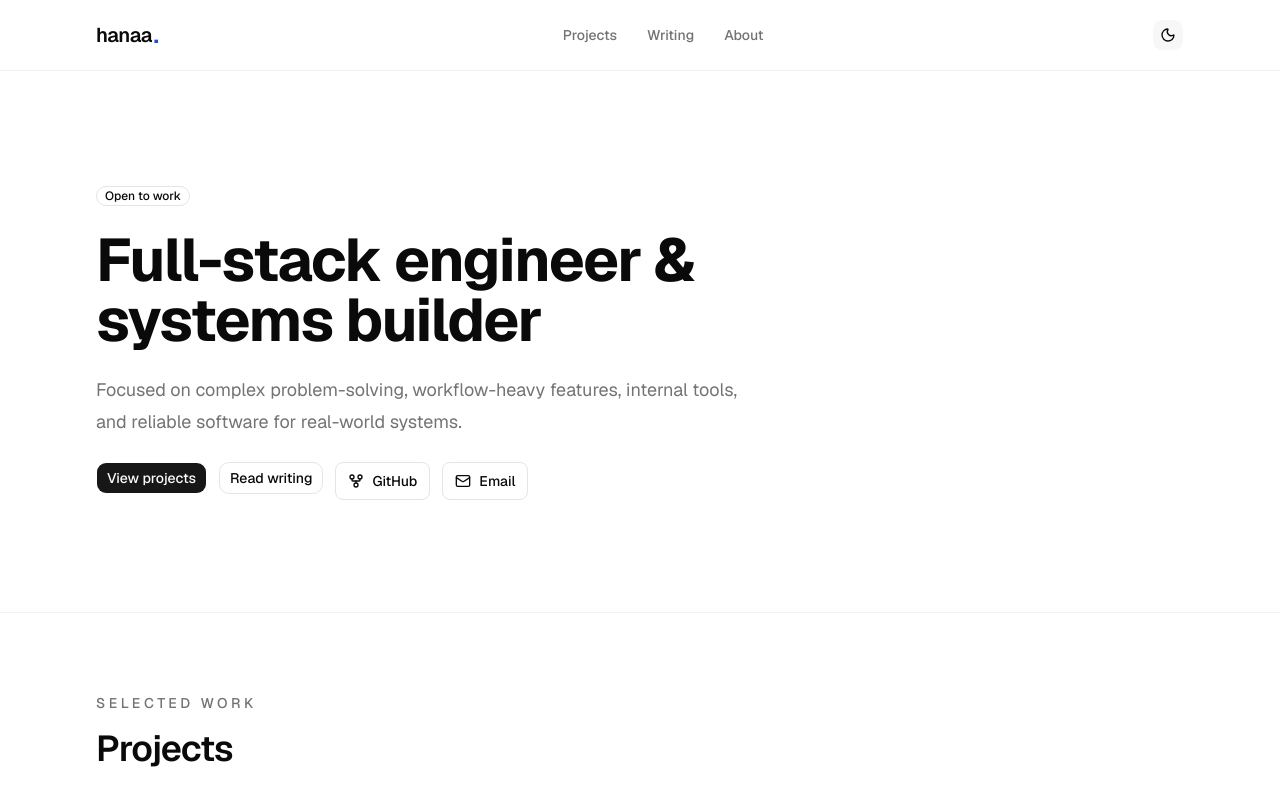
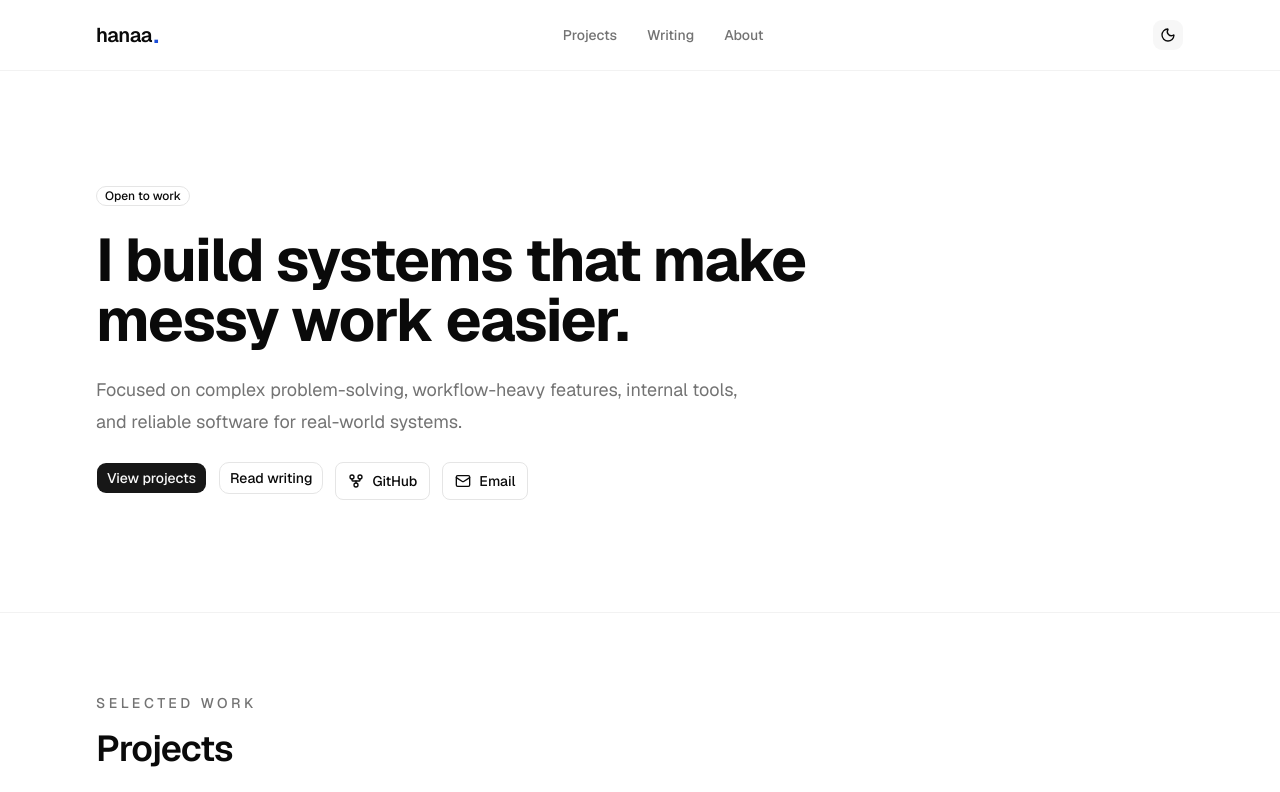
Before and after one commit to hsadoqi/hanaasadoqi.dev, a Next.js app: page / in a window 1280 px wide. Shown: the top 792 px of the page. Built offline with nearby package versions, Linux system fonts and the light colour scheme.

Commit message:
fix: update layout components and add Providers for theme management; update shadcn setup

```diff
--- a/src/app/page.tsx
+++ b/src/app/page.tsx
@@ -12,13 +12,10 @@ import {
 } from '@/components/ui/card';
 import { Section, SectionHeader } from '@/components/layout/section';
 import { Container } from '@/components/shared/container';
-import { IconLink, SkipLink } from '@/components/shared';
+import { IconLink } from '@/components/shared';
 
 export default function Home() {
   return (
-    <>
-      <SkipLink />
-
     <main id="main-content" className="flex-1">
       {/* Hero */}
       <Section id="hero" className="border-border/50 border-b sm:py-28">
@@ -26,7 +23,7 @@ export default function Home() {
           <div className="max-w-3xl space-y-6">
             <Badge variant="outline">Open to work</Badge>
             <h1 className="text-foreground text-4xl font-bold tracking-tight sm:text-5xl lg:text-6xl">
-                Full-stack engineer &amp; systems builder
+              I build systems that make messy work easier.
             </h1>
             <p className="text-muted-foreground max-w-2xl text-lg leading-8">
               Focused on complex problem-solving, workflow-heavy features,
@@ -36,7 +33,7 @@ export default function Home() {
               <Button>View projects</Button>
               <Button variant="outline">Read writing</Button>
               <IconLink
-                  href="https://github.com"
+                href="https://github.com/hanaasadoqi"
                 label="GitHub profile"
                 icon={<GitFork className="size-4" />}
                 collapseAt="sm"
@@ -205,6 +202,5 @@ export default function Home() {
         </Container>
       </Section>
     </main>
-    </>
   );
 }
--- a/src/components/layout/footer.tsx
+++ b/src/components/layout/footer.tsx
@@ -10,7 +10,7 @@ export function Footer() {
           </p>
           <div className="flex gap-4 text-sm">
             <a
-              href="https://twitter.com"
+              href="https://x.com/hanaasadoqi"
               target="_blank"
               rel="noopener noreferrer"
               className="text-muted-foreground hover:text-foreground focus-visible:ring-ring focus-visible:ring-offset-background transition focus-visible:ring-2 focus-visible:ring-offset-2 focus-visible:outline-none"
@@ -18,7 +18,7 @@ export function Footer() {
               Twitter
             </a>
             <a
-              href="https://github.com"
+              href="https://github.com/hanaasadoqi"
               target="_blank"
               rel="noopener noreferrer"
               className="text-muted-foreground hover:text-foreground focus-visible:ring-ring focus-visible:ring-offset-background transition focus-visible:ring-2 focus-visible:ring-offset-2 focus-visible:outline-none"
--- a/src/components/layout/index.ts
+++ b/src/components/layout/index.ts
@@ -2,3 +2,4 @@ export { Section, SectionHeader } from './section';
 export { Navbar } from './navbar';
 export { Footer } from './footer';
 export { PageShell } from './shell';
+export { Providers } from './providers';
--- /dev/null
+++ b/src/components/layout/providers.tsx
@@ -0,0 +1,12 @@
+'use client';
+
+import { ThemeProvider } from '@/components/shared/theme/theme-provider';
+import { TooltipProvider } from '@/components/ui/tooltip';
+
+export function Providers({ children }: { children: React.ReactNode }) {
+  return (
+    <ThemeProvider>
+      <TooltipProvider>{children}</TooltipProvider>
+    </ThemeProvider>
+  );
+}
--- a/src/components/layout/shell.tsx
+++ b/src/components/layout/shell.tsx
@@ -1,20 +1,17 @@
-'use client';
-
 import { Navbar } from './navbar';
 import { Footer } from './footer';
-import { ThemeProvider } from '@/components/shared/theme/theme-provider';
-import { TooltipProvider } from '@/components/ui/tooltip';
+import { Providers } from './providers';
+import { SkipLink } from '@/components/shared';
 
 export function PageShell({ children }: { children: React.ReactNode }) {
   return (
-    <ThemeProvider>
-      <TooltipProvider>
-        <div className="bg-background text-foreground flex min-h-screen flex-col">
-          <Navbar />
-          <div className="flex w-full flex-1 flex-col">{children}</div>
-          <Footer />
-        </div>
-      </TooltipProvider>
-    </ThemeProvider>
+    <Providers>
+      <div className="bg-background text-foreground flex min-h-screen flex-col">
+        <SkipLink />
+        <Navbar />
+        <div className="flex w-full flex-1 flex-col">{children}</div>
+        <Footer />
+      </div>
+    </Providers>
   );
 }
```
Also changed, not shown: components.json. Lines whose indentation alone changed are shown as unchanged.
